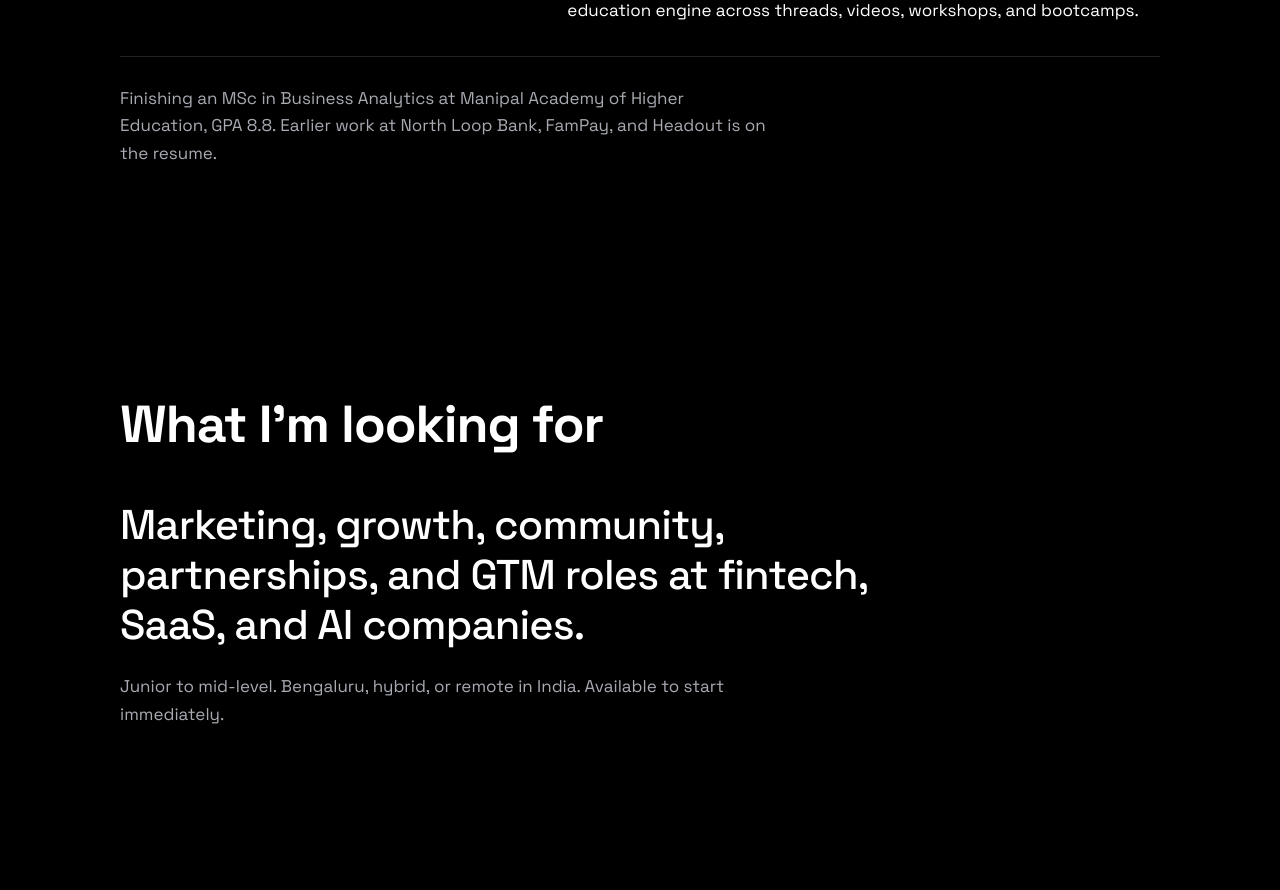
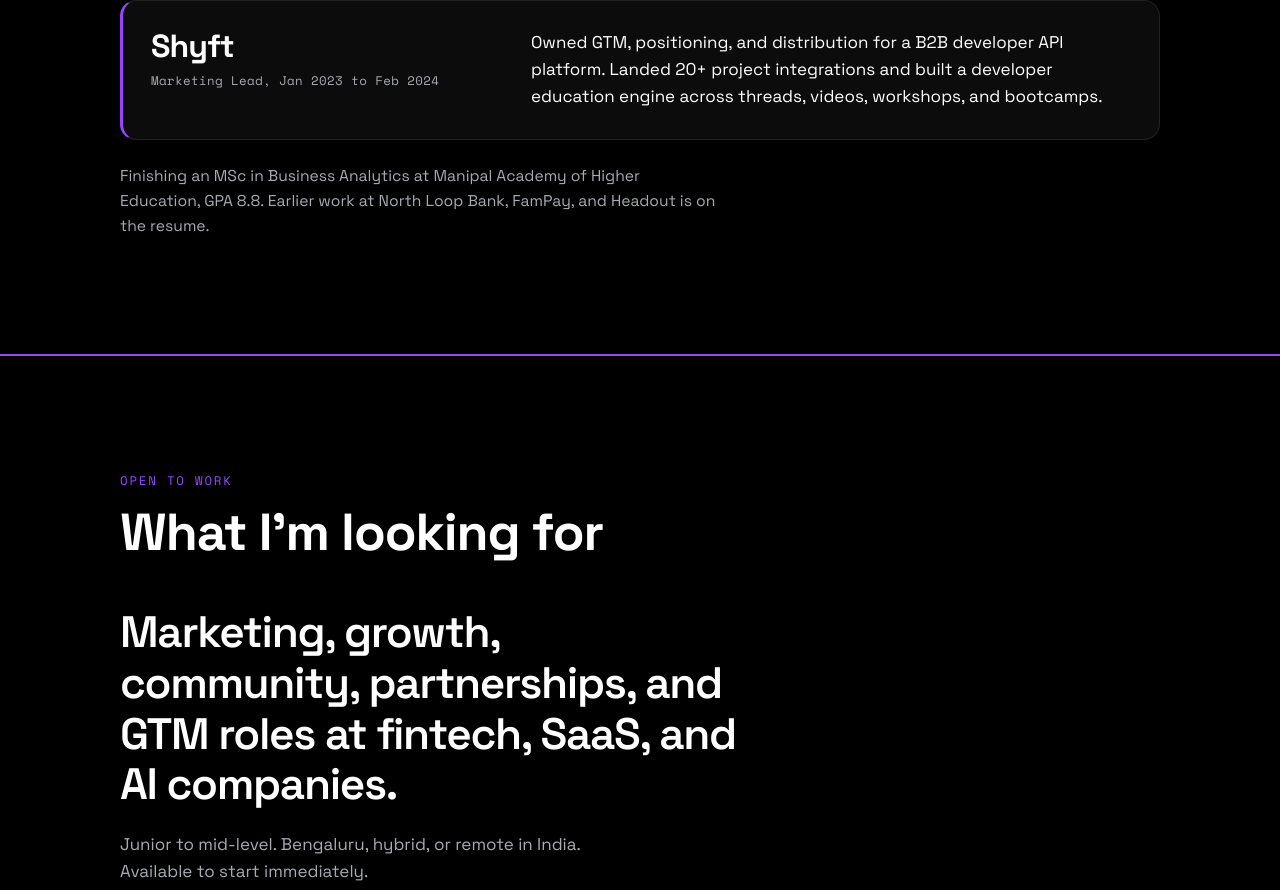
Before and after one commit to 0xhipster/vittalraghav-site, a plain HTML site: page index.html in a window 1280 px wide. Shown: the part 7822-8712 px from the top of the page. Drawn offline with nearby package versions, Linux system fonts and the light colour scheme.

Commit message:
Add files via upload

```diff
--- a/index.html
+++ b/index.html
@@ -81,16 +81,18 @@
 .built a:focus-visible{outline-color:#FFFFFF}
 
 /* Work */
-.job{display:grid;grid-template-columns:minmax(0,5fr) minmax(0,7fr);gap:1.5rem;padding:clamp(1.5rem,3vw,2rem) 0;border-top:1.5px solid var(--rule)}
-.job:last-of-type{border-bottom:1.5px solid var(--rule)}
-.job h3{font-family:var(--display);font-weight:700;font-size:1.6rem;letter-spacing:-0.02em;line-height:1.1}
-.job .meta{color:var(--muted);font-size:.85rem;margin-top:.3rem;font-family:var(--mono)}
+.jobs{display:flex;flex-direction:column;gap:1rem}
+.job{display:grid;grid-template-columns:minmax(0,4.5fr) minmax(0,7.5fr);gap:1.25rem;padding:clamp(1.35rem,2.6vw,1.75rem);border:1.5px solid var(--rule);border-left:3px solid var(--grape);border-radius:16px;background:#0c0c0c}
+.job h3{font-family:var(--display);font-weight:700;font-size:clamp(1.45rem,2.6vw,2rem);letter-spacing:-0.025em;line-height:1.1}
+.job .meta{color:var(--muted);font-size:.78rem;margin-top:.4rem;font-family:var(--mono);letter-spacing:.03em}
 .job p{max-width:54ch}
-.edu{margin-top:1.75rem;color:var(--muted);max-width:60ch}
+.edu{margin-top:1.5rem;color:var(--muted);max-width:60ch;font-size:.98rem}
 
 /* Looking for */
-.looking p.big{font-family:var(--display);font-weight:500;font-size:clamp(1.6rem,3.4vw,2.6rem);line-height:1.2;letter-spacing:-0.02em;max-width:30ch}
-.looking p.small{margin-top:1.5rem;color:var(--muted);max-width:56ch}
+.looking{border-top:2px solid var(--grape);border-bottom:2px solid var(--grape)}
+.looking .eyebrow{font-family:var(--mono);font-size:.78rem;letter-spacing:.14em;text-transform:uppercase;color:var(--grape);margin:0 0 .85rem}
+.looking p.big{font-family:var(--display);font-weight:600;font-size:clamp(1.7rem,3.6vw,2.75rem);line-height:1.15;letter-spacing:-0.03em;max-width:22ch}
+.looking p.small{margin-top:1.35rem;color:var(--muted);max-width:48ch}
 
 /* Contact */
 .contact{padding-bottom:3rem}
@@ -507,6 +509,8 @@
 
   <section class="wrap" id="work" aria-labelledby="work-h">
     <h2 id="work-h">Where I've worked</h2>
+    <p class="section-intro">Three brands. Same job: get the product in front of the right people and keep them.</p>
+    <div class="jobs">
     <div class="job">
       <div><h3>Stader Labs</h3><p class="meta">Marketing Associate, Dec 2024 to Dec 2025</p></div>
       <p>Growth and community marketing on a 4-person team that owned all acquisition for Cabbage, an AI trading platform. Creator programs, 60+ co-marketing activations, and Cabbage Clash, a leaderboard competition with $750K+ in volume.</p>
@@ -519,13 +523,17 @@
       <div><h3>Shyft</h3><p class="meta">Marketing Lead, Jan 2023 to Feb 2024</p></div>
       <p>Owned GTM, positioning, and distribution for a B2B developer API platform. Landed 20+ project integrations and built a developer education engine across threads, videos, workshops, and bootcamps.</p>
     </div>
+    </div>
     <p class="edu">Finishing an MSc in Business Analytics at Manipal Academy of Higher Education, GPA 8.8. Earlier work at North Loop Bank, FamPay, and Headout is on the resume.</p>
   </section>
 
-  <section class="wrap looking" aria-labelledby="looking-h">
-    <h2 id="looking-h">What I'm looking for</h2>
-    <p class="big">Marketing, growth, community, partnerships, and GTM roles at fintech, SaaS, and AI companies.</p>
-    <p class="small">Junior to mid-level. Bengaluru, hybrid, or remote in India. Available to start immediately.</p>
+  <section class="looking" aria-labelledby="looking-h">
+    <div class="wrap">
+      <p class="eyebrow">Open to work</p>
+      <h2 id="looking-h">What I'm looking for</h2>
+      <p class="big">Marketing, growth, community, partnerships, and GTM roles at fintech, SaaS, and AI companies.</p>
+      <p class="small">Junior to mid-level. Bengaluru, hybrid, or remote in India. Available to start immediately.</p>
+    </div>
   </section>
 
   <section class="wrap contact" id="contact" aria-labelledby="contact-h">
```
